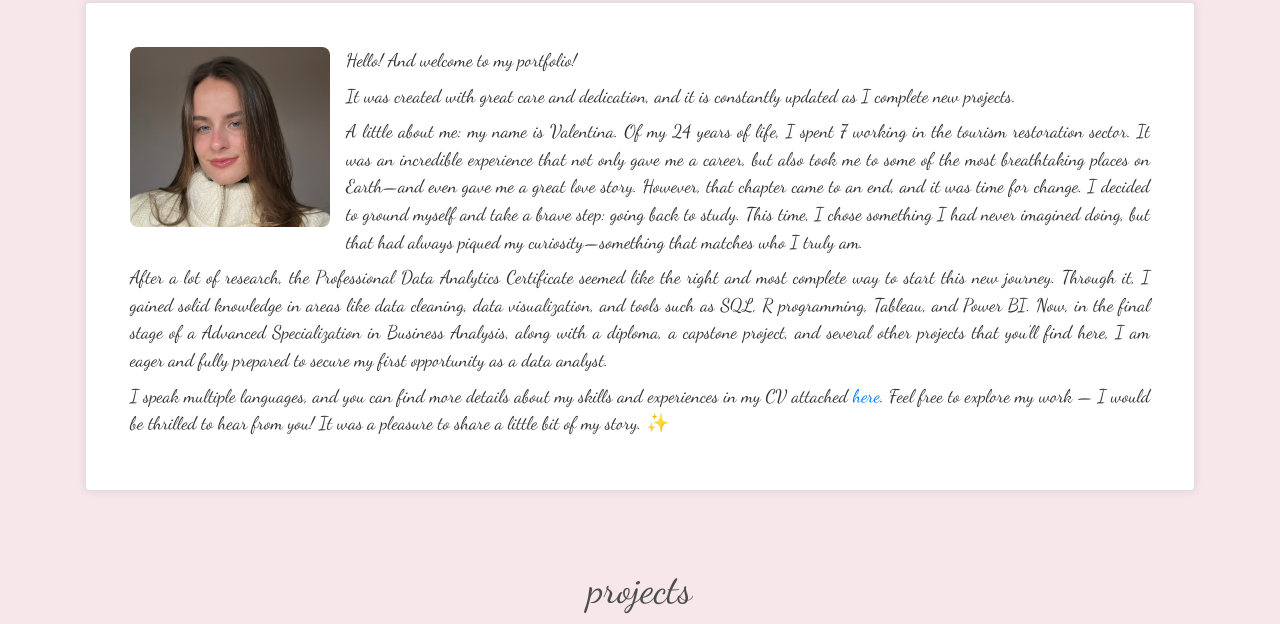
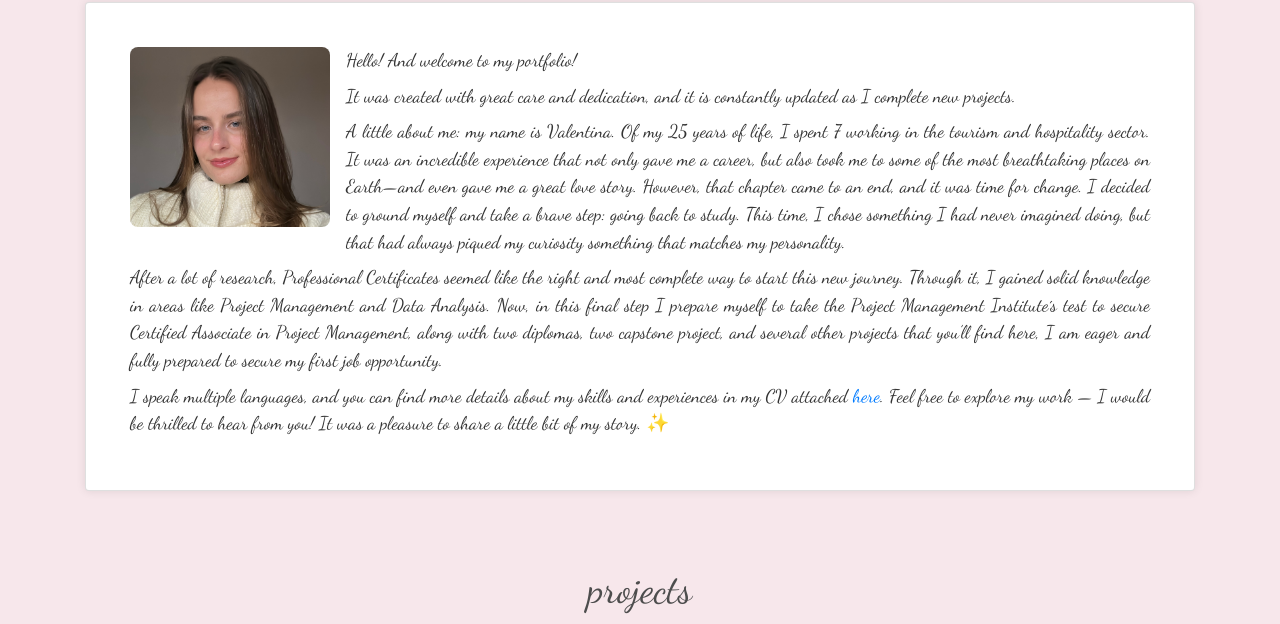
Before and after one commit to ValentinaFloresMorelli/portfolio, a plain HTML site: page index.html in a window 1280 px wide. Shown: the part 176-800 px from the top of the page. Drawn offline with nearby package versions, Linux system fonts and the light colour scheme.

Commit message:
Update index.html

```diff
--- a/index.html
+++ b/index.html
@@ -261,13 +261,13 @@
                 It was created with great care and dedication, and it is constantly updated as I complete new projects.
               </p>
               <p class="card-text mb-2">
-                A little about me: my name is Valentina. Of my 24 years of life, I spent 7 working in the tourism restoration sector. It was an incredible experience that not only gave me a career, but also took me to some of the most breathtaking places on Earth—and even gave me a great love story. However, that chapter came to an end, and it was time for change. I decided to ground myself and take a brave step: going back to study. This time, I chose something I had never imagined doing, but that had always piqued my curiosity—something that matches who I truly am.
+                A little about me: my name is Valentina. Of my 25 years of life, I spent 7 working in the tourism and hospitality sector. It was an incredible experience that not only gave me a career, but also took me to some of the most breathtaking places on Earth—and even gave me a great love story. However, that chapter came to an end, and it was time for change. I decided to ground myself and take a brave step: going back to study. This time, I chose something I had never imagined doing, but that had always piqued my curiosity something that matches my personality.
               </p>
               <p class="card-text mb-2">
-                After a lot of research, the Professional Data Analytics Certificate seemed like the right and most complete way to start this new journey. Through it, I gained solid knowledge in areas like data cleaning, data visualization, and tools such as SQL, R programming, Tableau, and Power BI. Now, in the final stage of a Advanced Specialization in Business Analysis, along with a diploma, a capstone project, and several other projects that you’ll find here, I am eager and fully prepared to secure my first opportunity as a data analyst.
+                After a lot of research, Professional Certificates seemed like the right and most complete way to start this new journey. Through it, I gained solid knowledge in areas like Project Management and Data Analysis. Now, in this final step I prepare myself to take the Project Management Institute´s test to secure Certified Associate in Project Management, along with two diplomas, two capstone project, and several other projects that you’ll find here, I am eager and fully prepared to secure my first job opportunity.
               </p>
               <p class="card-text mb-2">
-                I speak multiple languages, and you can find more details about my skills and experiences in my CV attached  <a href="valentina_cv_ing.pdf" target="_blank">here</a>. Feel free to explore my work — I would be thrilled to hear from you! It was a pleasure to share a little bit of my story. ✨
+                I speak multiple languages, and you can find more details about my skills and experiences in my CV attached  <a href="ValCVing.pdf" target="_blank">here</a>. Feel free to explore my work — I would be thrilled to hear from you! It was a pleasure to share a little bit of my story. ✨
               </p>
             </div>
           </div>
```
